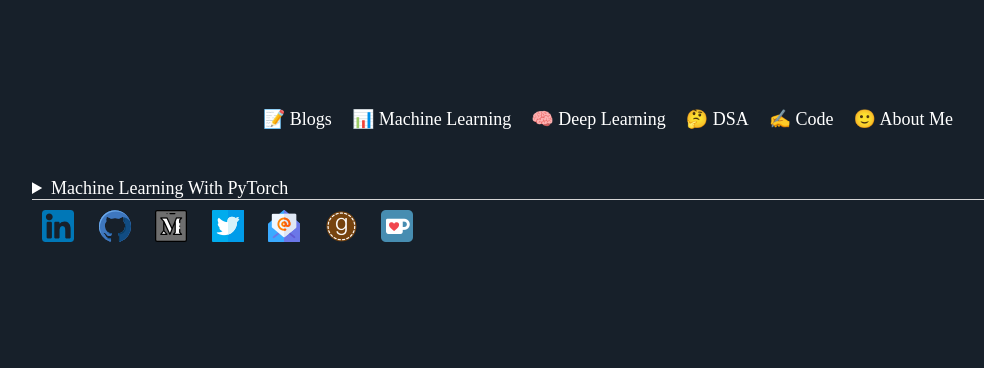
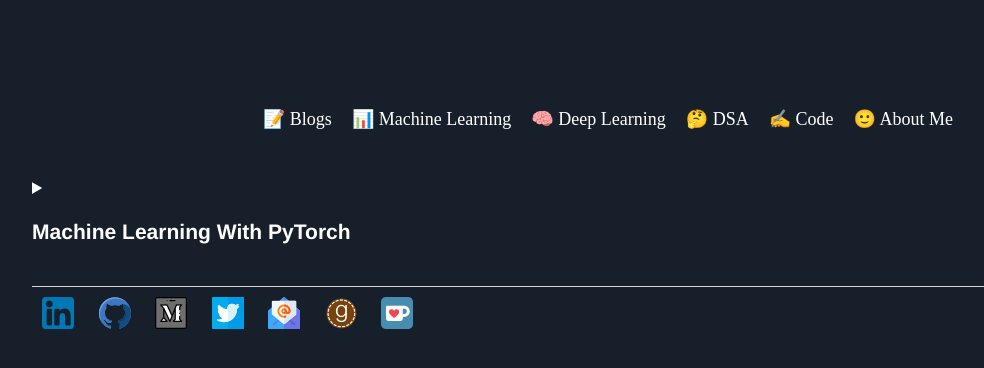
Before and after one commit to Mayurji/mayurji.github.io, a Jekyll site: the page built from code/index.html, in a window 1280 px wide. Shown: the top 368 px of the page, without its empty margins (32-1016 px from the left). Built offline with Jekyll 4.4.1, drawn with Linux system fonts in a browser that asks for light colours; nearby versions of some CDN libraries.

Commit message:
Update index.html

```diff
--- a/code/index.html
+++ b/code/index.html
@@ -9,12 +9,12 @@ title: code
       <script src="https://cdn.mathjax.org/mathjax/latest/MathJax.js?config=TeX-AMS-MML_HTMLorMML" type="text/javascript"></script>
 </head>
 <details>
-      <summary style='color:white'>Machine Learning With PyTorch</summary>
+      <summary style='color:white'><h3>Machine Learning With PyTorch</h3></summary>
 <ul class="posts">
   {% assign sorted_pages = site.code | sort:"date" %}
   {% for item in sorted_pages reversed %}
   <li><span>{{ item.date | date_to_string }}</span> » <a href="{{ item.url }}" title="{{ item.title }}">{{ item.title }}</a></li>
   {% endfor %}
-
 </ul>
 </details>
+<br>
```
